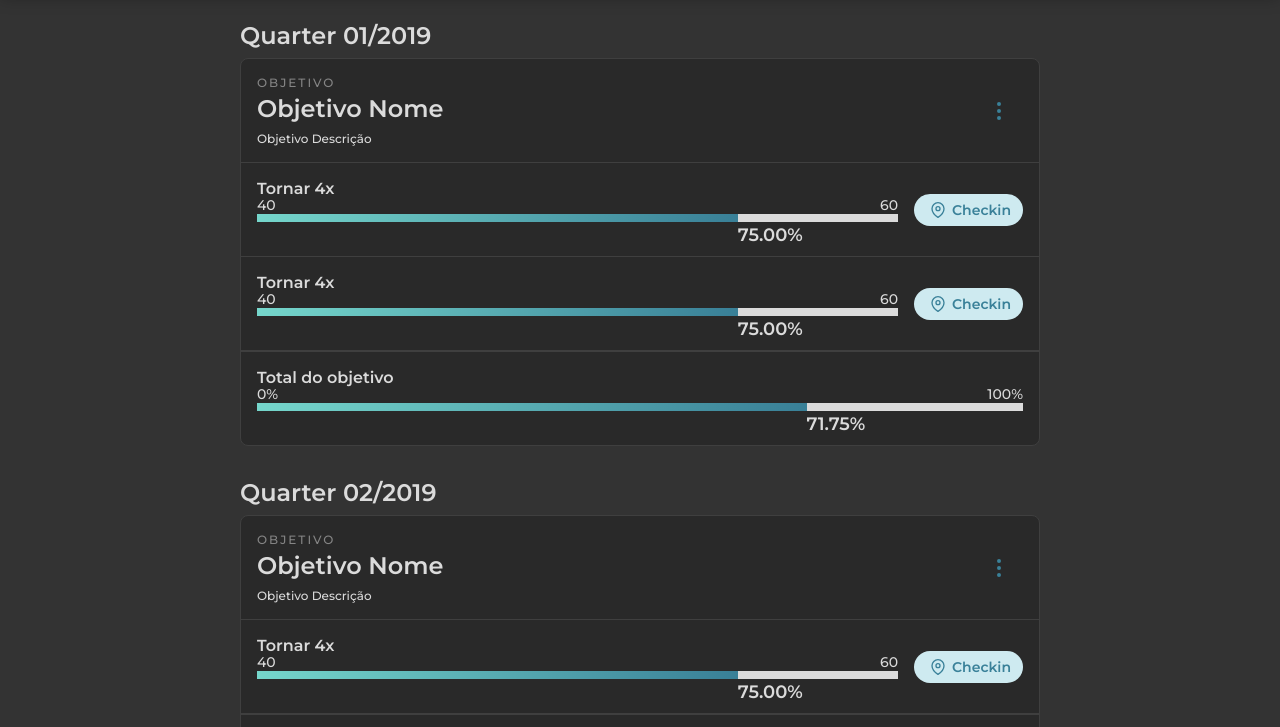
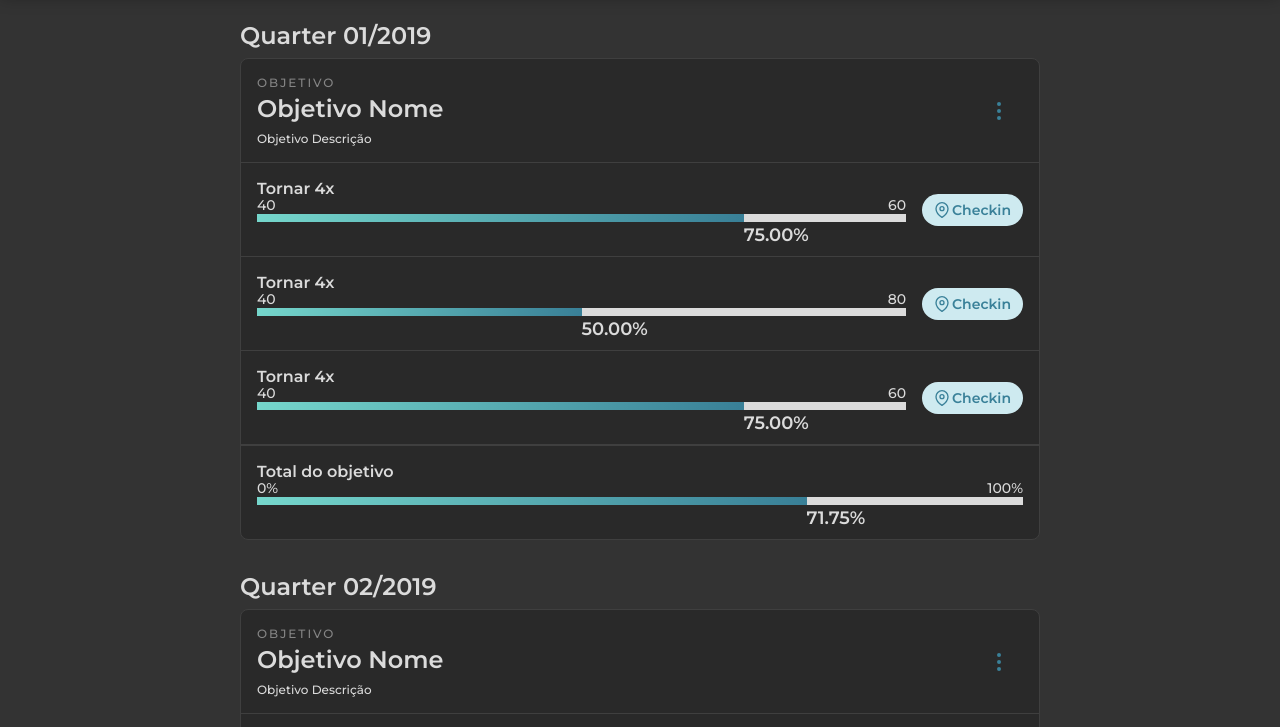
Before and after one commit to thiagodsign/okr, a plain HTML site: page index.html in a window 1280 px wide. Shown: the part 59-786 px from the top of the page. Drawn offline with nearby package versions, Linux system fonts and the light colour scheme.

Commit message:
Ajustes nos dados

```diff
--- a/estilo.css
+++ b/estilo.css
@@ -81,11 +81,13 @@ hr.divisor {
 .botao_com-icone .feather {
   margin-right: 4px;
   height: 20px;
+  width: 20px;
 }
 
 .botao_pequeno .feather {
   margin-right: 2px;
   height: 16px;
+  width: 16px;
 }
 
 .container {
--- a/okr.js
+++ b/okr.js
@@ -9,13 +9,22 @@
         nome: 'Tornar 4x',
         valorInicial: 40,
         valorFinal: 60,
-        valorAtual: 55
+        valorAtual: 55,
+        tarefa: 0
+      },
+      {
+        nome: 'Tornar 4x',
+        valorInicial: 40,
+        valorFinal: 80,
+        valorAtual: 60,
+        tarefa: 0
       },
       {
         nome: 'Tornar 4x',
         valorInicial: 40,
         valorFinal: 60,
-        valorAtual: 55
+        valorAtual: 55,
+        tarefa: 0
       }]
     }]
   },
```
Also changed, not shown: index.js (line endings or trailing spaces).
